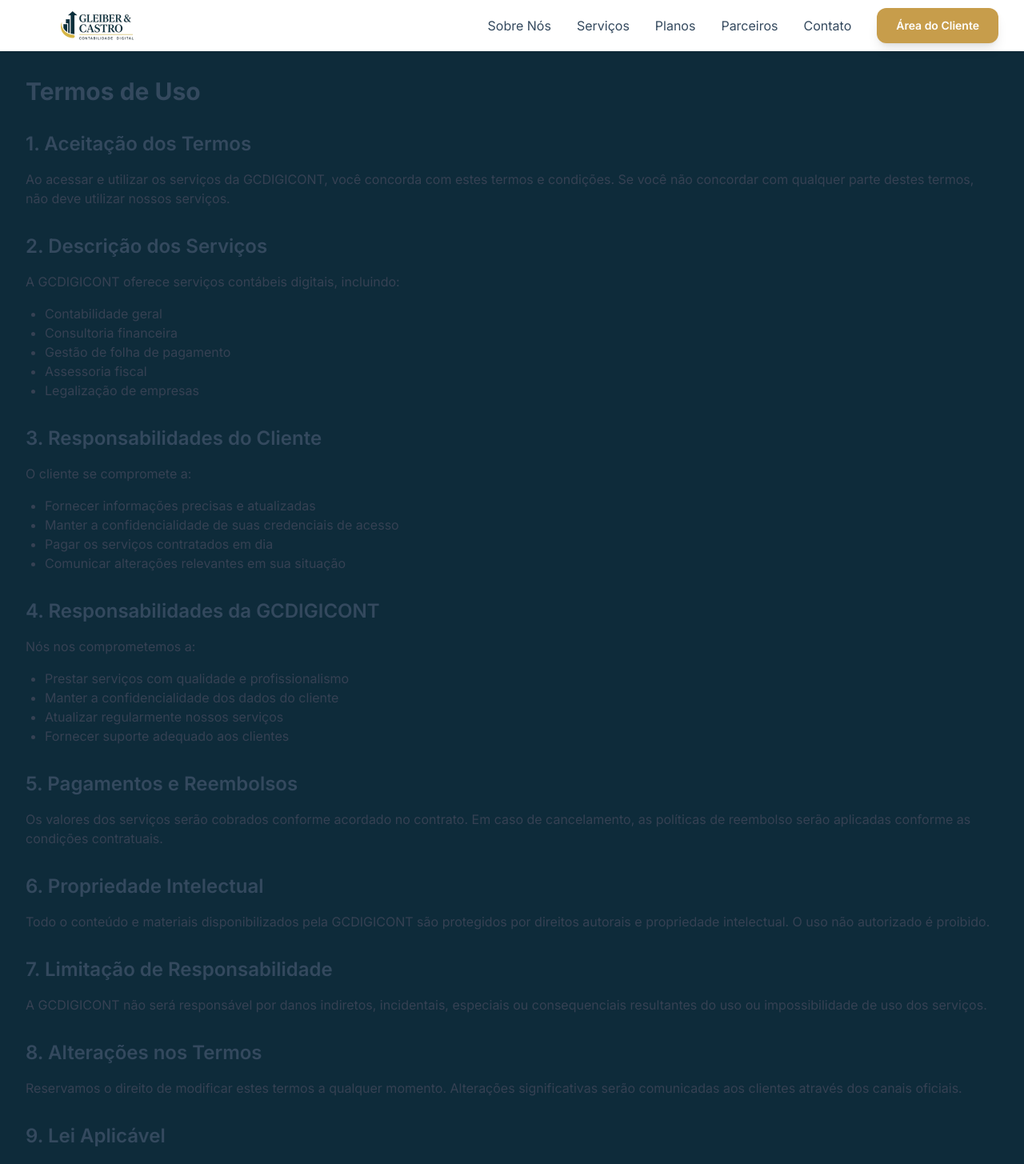
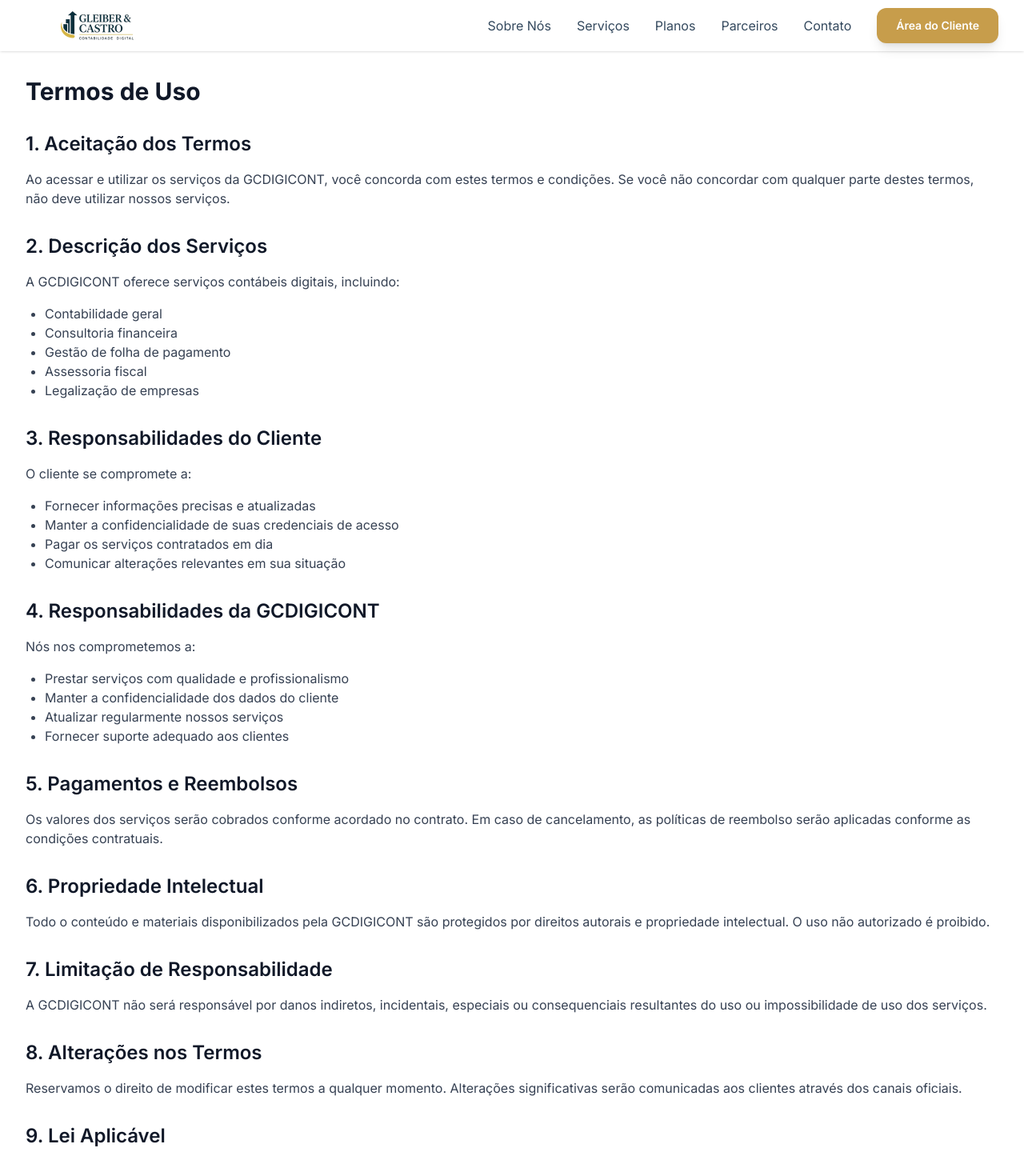
Before and after one commit to diogocoutinho/gcdigicont2, a Next.js app: page /termos in a window 1280 px wide. Shown: the top 1455 px of the page at 80% size. Built offline with nearby package versions, Linux system fonts and the light colour scheme.

Commit message:
Update Privacy Policy and Terms of Use pages to enhance styling and readability by changing text colors and adding background color to main sections.

```diff
--- a/src/app/privacidade/page.tsx
+++ b/src/app/privacidade/page.tsx
@@ -7,15 +7,15 @@ export default function PrivacyPolicy() {
   return (
     <>
       <Header />
-      <main className="pt-24 pb-12">
+      <main className="pt-24 pb-12 bg-white">
         <div className="container mx-auto px-4 sm:px-6 lg:px-8">
-          <h1 className="text-3xl font-bold text-light mb-8">
+          <h1 className="text-3xl font-bold text-gray-900 mb-8">
             Política de Privacidade
           </h1>
 
           <div className="prose max-w-none">
             <section className="mb-8">
-              <h2 className="text-2xl font-semibold text-light mb-4">
+              <h2 className="text-2xl font-semibold text-gray-900 mb-4">
                 1. Introdução
               </h2>
               <p className="text-gray-700 mb-4">
@@ -27,7 +27,7 @@ export default function PrivacyPolicy() {
             </section>
 
             <section className="mb-8">
-              <h2 className="text-2xl font-semibold text-light mb-4">
+              <h2 className="text-2xl font-semibold text-gray-900 mb-4">
                 2. Informações que Coletamos
               </h2>
               <p className="text-gray-700 mb-4">
@@ -45,7 +45,7 @@ export default function PrivacyPolicy() {
             </section>
 
             <section className="mb-8">
-              <h2 className="text-2xl font-semibold text-light mb-4">
+              <h2 className="text-2xl font-semibold text-gray-900 mb-4">
                 3. Como Usamos suas Informações
               </h2>
               <p className="text-gray-700 mb-4">
@@ -60,7 +60,7 @@ export default function PrivacyPolicy() {
             </section>
 
             <section className="mb-8">
-              <h2 className="text-2xl font-semibold text-light mb-4">
+              <h2 className="text-2xl font-semibold text-gray-900 mb-4">
                 4. Proteção de Dados
               </h2>
               <p className="text-gray-700 mb-4">
@@ -71,7 +71,7 @@ export default function PrivacyPolicy() {
             </section>
 
             <section className="mb-8">
-              <h2 className="text-2xl font-semibold text-light mb-4">
+              <h2 className="text-2xl font-semibold text-gray-900 mb-4">
                 5. Seus Direitos
               </h2>
               <p className="text-gray-700 mb-4">Você tem o direito de:</p>
@@ -84,7 +84,7 @@ export default function PrivacyPolicy() {
             </section>
 
             <section className="mb-8">
-              <h2 className="text-2xl font-semibold text-light mb-4">
+              <h2 className="text-2xl font-semibold text-gray-900 mb-4">
                 6. Contato
               </h2>
               <p className="text-gray-700 mb-4">
@@ -95,7 +95,7 @@ export default function PrivacyPolicy() {
             </section>
 
             <section className="mb-8">
-              <h2 className="text-2xl font-semibold text-light mb-4">
+              <h2 className="text-2xl font-semibold text-gray-900 mb-4">
                 7. Alterações na Política
               </h2>
               <p className="text-gray-700 mb-4">
--- a/src/app/termos/page.tsx
+++ b/src/app/termos/page.tsx
@@ -7,13 +7,15 @@ export default function TermsOfUse() {
   return (
     <>
       <Header />
-      <main className="pt-24 pb-12">
+      <main className="pt-24 pb-12 bg-white">
         <div className="container mx-auto px-4 sm:px-6 lg:px-8">
-          <h1 className="text-3xl font-bold text-light mb-8">Termos de Uso</h1>
+          <h1 className="text-3xl font-bold text-gray-900 mb-8">
+            Termos de Uso
+          </h1>
 
-          <div className="prose max-w-none">
+          <div className="prose max-w-none dark:prose-invert">
             <section className="mb-8">
-              <h2 className="text-2xl font-semibold text-light mb-4">
+              <h2 className="text-2xl font-semibold text-gray-900 mb-4">
                 1. Aceitação dos Termos
               </h2>
               <p className="text-gray-700 mb-4">
@@ -24,7 +26,7 @@ export default function TermsOfUse() {
             </section>
 
             <section className="mb-8">
-              <h2 className="text-2xl font-semibold text-light mb-4">
+              <h2 className="text-2xl font-semibold text-gray-900 mb-4">
                 2. Descrição dos Serviços
               </h2>
               <p className="text-gray-700 mb-4">
@@ -40,7 +42,7 @@ export default function TermsOfUse() {
             </section>
 
             <section className="mb-8">
-              <h2 className="text-2xl font-semibold text-light mb-4">
+              <h2 className="text-2xl font-semibold text-gray-900 mb-4">
                 3. Responsabilidades do Cliente
               </h2>
               <p className="text-gray-700 mb-4">O cliente se compromete a:</p>
@@ -55,7 +57,7 @@ export default function TermsOfUse() {
             </section>
 
             <section className="mb-8">
-              <h2 className="text-2xl font-semibold text-light mb-4">
+              <h2 className="text-2xl font-semibold text-gray-900 mb-4">
                 4. Responsabilidades da GCDIGICONT
               </h2>
               <p className="text-gray-700 mb-4">Nós nos comprometemos a:</p>
@@ -68,7 +70,7 @@ export default function TermsOfUse() {
             </section>
 
             <section className="mb-8">
-              <h2 className="text-2xl font-semibold text-light mb-4">
+              <h2 className="text-2xl font-semibold text-gray-900 mb-4">
                 5. Pagamentos e Reembolsos
               </h2>
               <p className="text-gray-700 mb-4">
@@ -79,7 +81,7 @@ export default function TermsOfUse() {
             </section>
 
             <section className="mb-8">
-              <h2 className="text-2xl font-semibold text-light mb-4">
+              <h2 className="text-2xl font-semibold text-gray-900 mb-4">
                 6. Propriedade Intelectual
               </h2>
               <p className="text-gray-700 mb-4">
@@ -90,7 +92,7 @@ export default function TermsOfUse() {
             </section>
 
             <section className="mb-8">
-              <h2 className="text-2xl font-semibold text-light mb-4">
+              <h2 className="text-2xl font-semibold text-gray-900 mb-4">
                 7. Limitação de Responsabilidade
               </h2>
               <p className="text-gray-700 mb-4">
@@ -101,7 +103,7 @@ export default function TermsOfUse() {
             </section>
 
             <section className="mb-8">
-              <h2 className="text-2xl font-semibold text-light mb-4">
+              <h2 className="text-2xl font-semibold text-gray-900 mb-4">
                 8. Alterações nos Termos
               </h2>
               <p className="text-gray-700 mb-4">
@@ -112,7 +114,7 @@ export default function TermsOfUse() {
             </section>
 
             <section className="mb-8">
-              <h2 className="text-2xl font-semibold text-light mb-4">
+              <h2 className="text-2xl font-semibold text-gray-900 mb-4">
                 9. Lei Aplicável
               </h2>
               <p className="text-gray-700 mb-4">
```
